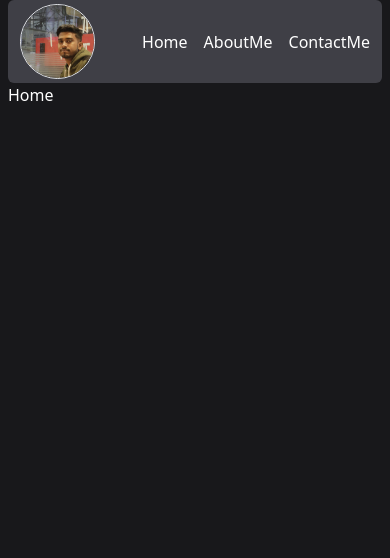
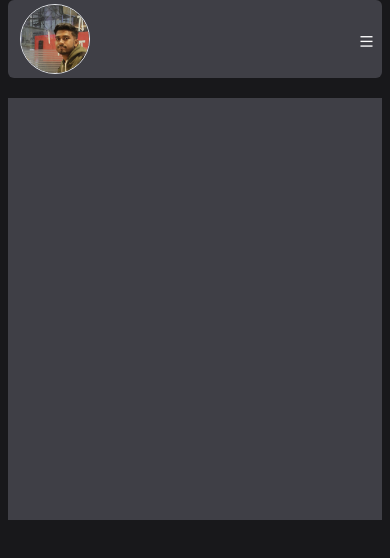
Before and after one commit to sonai-2001/portfolio, a React (Create React App) app: page / in a window 390 px wide. Shown: the top 558 px of the page. Built offline with nearby package versions, Linux system fonts and the light colour scheme.

Commit message:
nav responsive complete

```diff
--- a/public/index.html
+++ b/public/index.html
@@ -24,6 +24,10 @@
       work correctly both with client-side routing and a non-root public URL.
       Learn how to configure a non-root public URL by running `npm run build`.
     -->
+    <link
+    href="https://cdn.jsdelivr.net/npm/remixicon@4.3.0/fonts/remixicon.css"
+    rel="stylesheet"
+/>
     <title>React App</title>
   </head>
   <body>
--- a/src/components/Home.jsx
+++ b/src/components/Home.jsx
@@ -2,7 +2,17 @@ import React from 'react'
 
 const Home = () => {
   return (
-    <div>Home</div>
+    <div id='home' className='w-full my-5'>
+         <div id='info' className='max-w-screen-lg px-3 min-h-[50vh] py-1 bg-zinc-700 mx-auto'>
+
+              <div>
+
+              </div>
+              <div>
+
+              </div>
+         </div>
+    </div>
   )
 }
 
--- a/src/components/Nav.jsx
+++ b/src/components/Nav.jsx
@@ -1,23 +1,53 @@
-import React from "react";
+import React, { useState } from "react";
 import { Link } from "react-router-dom";
 
 const Nav = () => {
+
+
+ const[open,setOpen]=useState(false)
+ const handleClick=()=>{
+   setOpen(!open)
+ }
+ const handleLink=()=>{
+      if(open){
+        setOpen(false)
+      }
+ }
   return (
     <div
       id="navbar"
-      className="max-w-screen-xl px-3 py-1 bg-zinc-700 mx-auto flex justify-between items-center rounded-md"
+      className="max-w-screen-xl px-3 py-1 bg-zinc-700 mx-auto flex justify-between items-center rounded-md relative"
     >
       <div
         id="nleft"
-        className="w-[75px] h-[75px] rounded-full border  overflow-hidden"
+        className="w-[70px] md:w-[75px] h-[70px] md:h-[75px] rounded-full border  overflow-hidden"
       >
-      <img id="navimage" className="w-full h-full object-cover object-left-top
-" src="myimage2.jpg" alt="" />
+        <img
+          id="navimage"
+          className="w-full h-full object-cover object-left-top
+"
+          src="myimage2.jpg"
+          alt=""
+        />
+      </div>
+      <div id="nright" className={`absolute md:static  h-[30vh] md:h-0 ${open?"top-[-10px] w-full":"top-[-700px]"} left-[-8px] rounded-sm bg-zinc-600 flex items-center justify-center gap-3 m-2 md:m-0  flex-col md:flex md:flex-row  md:gap-4`}>
+        {["Home", "AboutMe", "ContactMe"].map((item, index) => (
+          <Link
+            onClick={handleLink}
+            key={index}
+            className="hover:opacity-[0.5]"
+            to={`/${index === 0 ? "" : item}`}
+          >
+            {item}
+          </Link>
+        ))}
+
 
       </div>
-      <div id="nright" className="flex gap-4">
-            {["Home","AboutMe","ContactMe"].map((item,index)=><Link key={index} className="hover:opacity-[0.5]" to={`/${index===0?"":item}`}>{item}</Link>)}
-      </div>
+      <span id="menu" className="absolute top-[37%] right-[2%]  md:hidden">
+            <i onClick={handleClick} className={`${open?"ri-close-fill":"ri-menu-line"}`}></i>
+      </span>
+
     </div>
   );
 };
```
